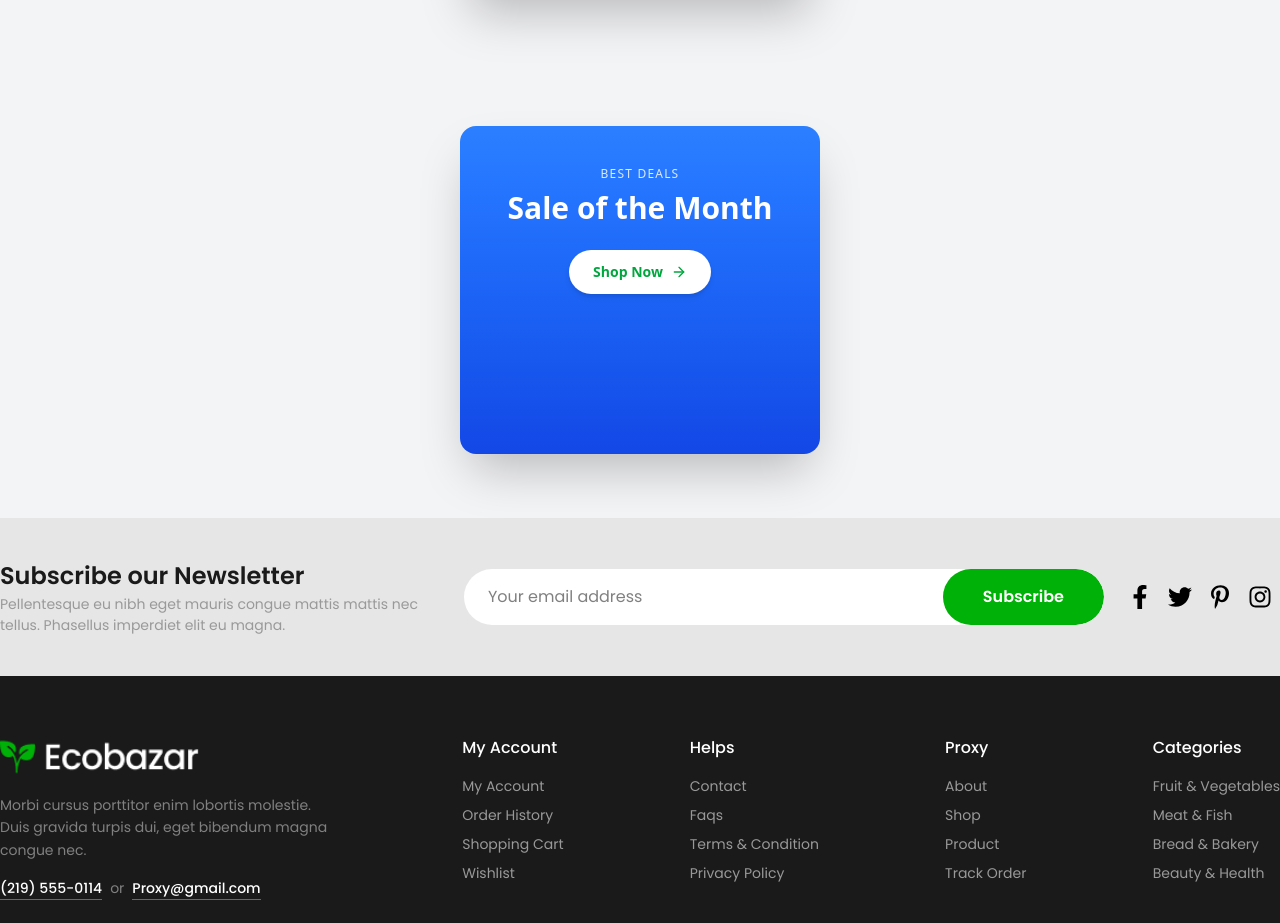
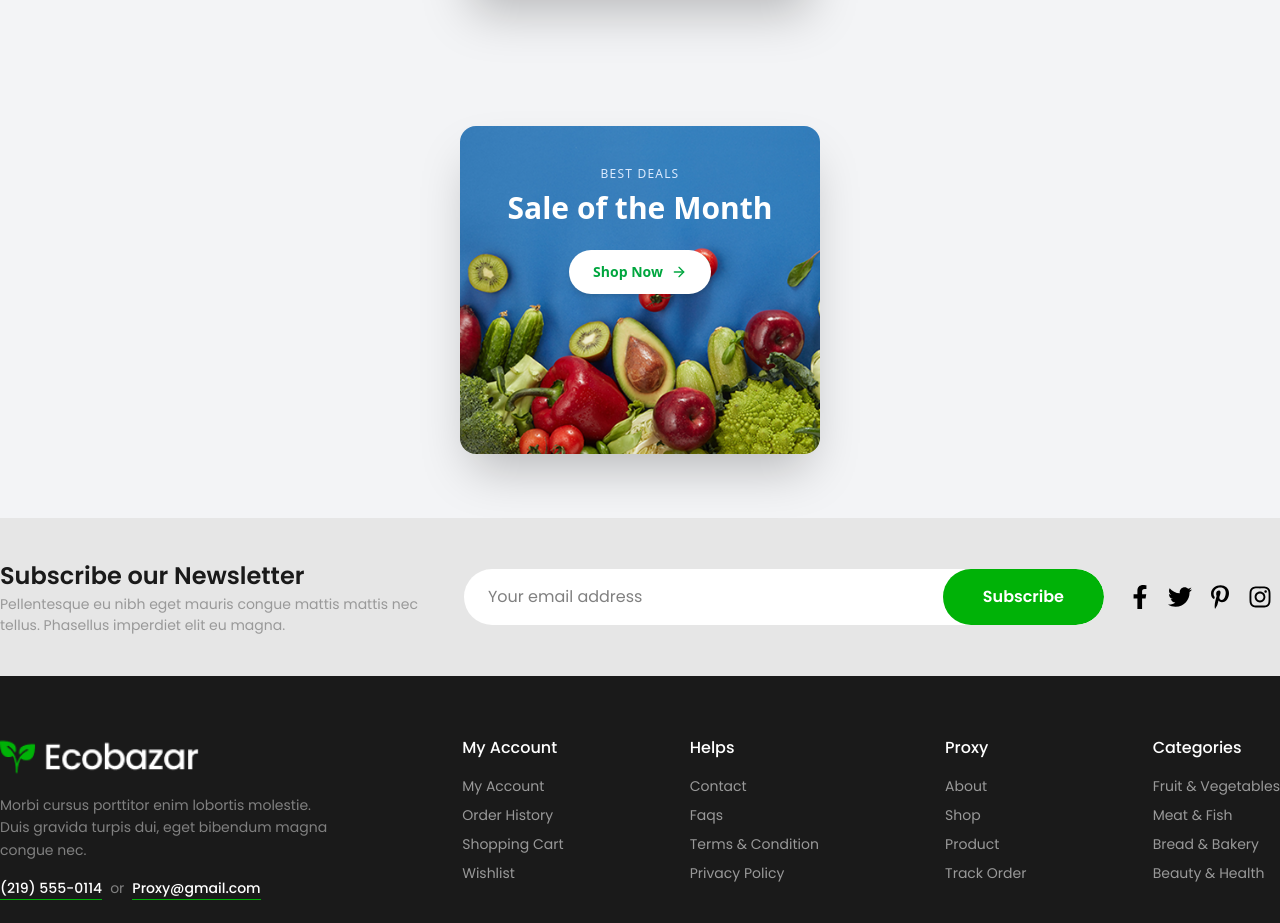
Before and after one commit to remenisite/E-commarce-Ecobazar, a Next.js app in the folder client/: page / in a window 1280 px wide. Shown: the part 6303-7226 px from the top of the page. Built offline with nearby package versions, Linux system fonts and the light colour scheme.

Commit message:
update code

```diff
--- a/client/app/components/home/PromoCardsSection/FreshFruitSection.jsx
+++ b/client/app/components/home/PromoCardsSection/FreshFruitSection.jsx
@@ -3,10 +3,10 @@ import { FiArrowRight } from "react-icons/fi";
 import Image from "next/image";
 export default function SaleOfMonthCard() {
   return (
-    <section id="deals" className="w-full flex justify-center py-16 bg-gray-100">
+    <section  className="w-full flex justify-center py-16 bg-gray-100">
       <div className="relative w-[360px] rounded-2xl overflow-hidden shadow-2xl">
 
-        <div className="bg-gradient-to-b from-blue-500 to-blue-700 text-white text-center px-8 pt-10 pb-40 relative">
+        <div id="deals" className="bg-gradient-to-b from-blue-500 to-blue-700 text-white text-center px-8 pt-10 pb-40 relative">
           <p className="text-xs uppercase tracking-widest text-blue-100 mb-2">
             Best Deals
           </p>
@@ -17,6 +17,8 @@ export default function SaleOfMonthCard() {
             Shop Now
             <FiArrowRight size={16} />
           </button>
+
+
         </div>
       </div>
     </section>
--- a/client/app/globals.css
+++ b/client/app/globals.css
@@ -52,3 +52,9 @@
   background-size: cover;
   background-repeat: no-repeat;
 }
+#deals{
+    background: url("/images/dealpic.png");
+  background-position: center;
+  background-size: cover;
+  background-repeat: no-repeat;
+}
```
Also changed, not shown: client/public/images/dealpic.png (renamed from client/public/images/dealImg.png).
